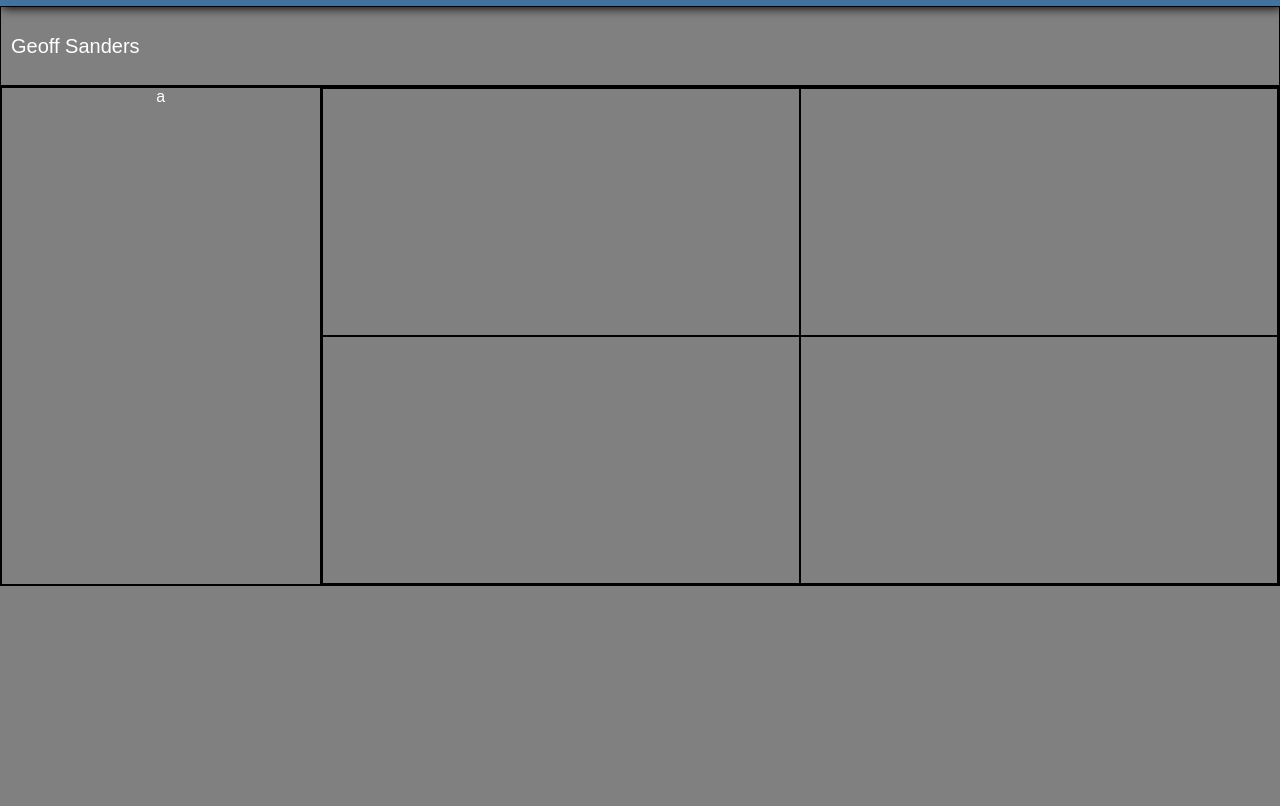
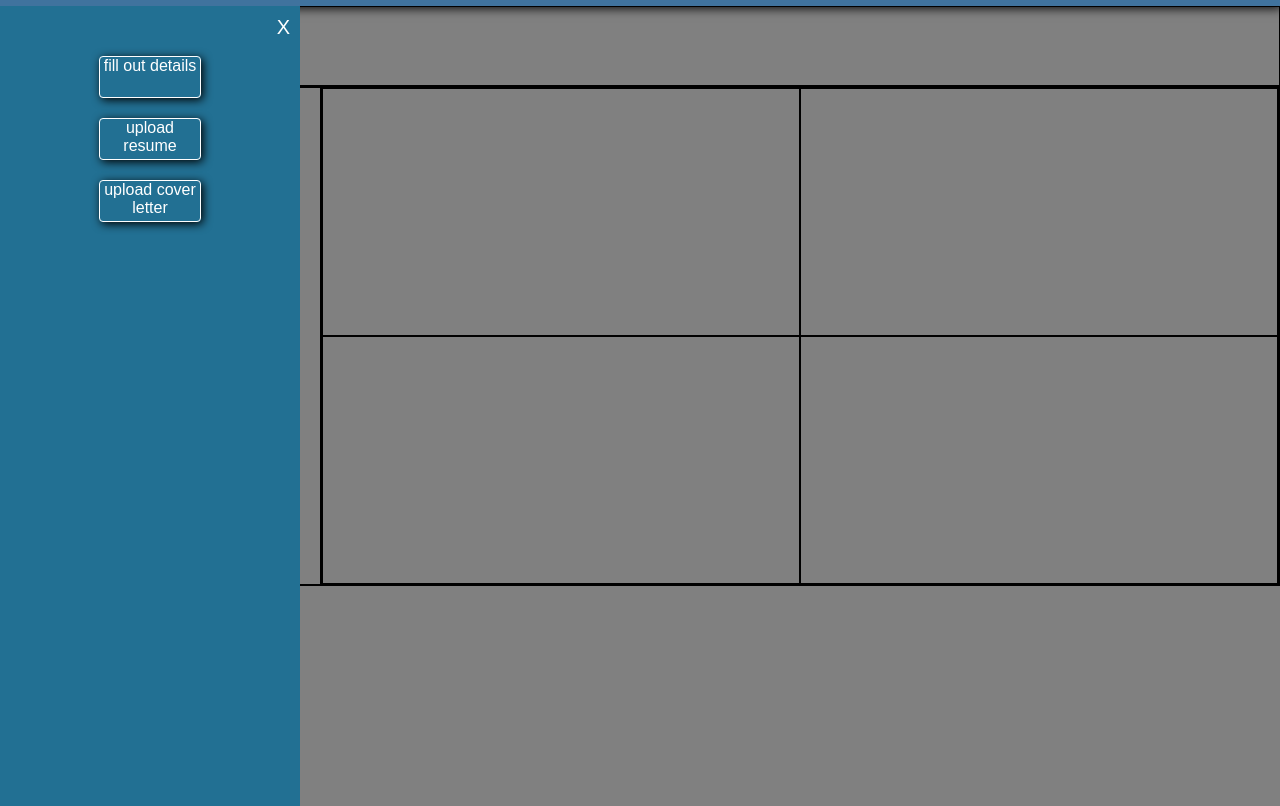
Before and after one commit to sean-mcclure/builders_ai_talentround, a plain HTML site: page index.html in a window 1280 px wide. Both pictures are taken after a click on the button "APPLY". Shown: the part 74-880 px from the top of the page. Before the commit the page ends 800 px from the top, so only its background shows below. Drawn offline with Linux system fonts and the light colour scheme.

Commit message:
lesson 5 - creating a dynamic side menu

```diff
--- /dev/null
+++ b/config.js
@@ -0,0 +1,7 @@
+const config = {
+    side_menu_options : {
+        apply : ["fill out details", "upload resume", "upload cover letter"],
+        screening : [],
+        shortlisting : []
+    }
+};
--- a/index.html
+++ b/index.html
@@ -6,14 +6,9 @@
     <title>TalentRound</title>
     <link rel="stylesheet" href="styles/main.css">
     <script src="scripts/main.js"></script>
+    <script src="config.js"></script>
 </head>
 <body>
-    <!--
-    <h1>TalentRound</h1>
-    <p>An AI Driven Hiring Solution</p>
-    <button id="sign_in_button">SIGN IN</button>
-    -->
-
     <div id="top_banner">
         <img id="banner_logo" src="img/logo .webp">
         <button id="top_banner_button_1" class="top_banner_buttons">APPLY</button>
@@ -32,7 +27,7 @@
           <div id="area_item_1">Geoff Sanders</div>
           <div id="area_item_2">
              <div id="inner_wrapper">
-                <div id="inner_item_1">a</div>
+                <div id="inner_item_1"></div>
                 <div id="inner_item_2">
                     <div id="visual_wrapper">
                         <div id="visual_item_1"></div>
@@ -45,7 +40,10 @@
           </div>
     </div>
 
+    <div id="side_menu">
+        <span id="close_side_menu">X</span>
 
+    </div>
 
 </body>
 </html>
@@ -53,7 +51,7 @@
 <script>
 
     window.onload = function() {
-        main.events();
+        main.side_menu.attach_events();
     }
 
 </script>
--- a/scripts/main.js
+++ b/scripts/main.js
@@ -1,7 +1,31 @@
 const main = {
-    events : function() {
-        document.getElementById("sign_in_button").addEventListener("click", function() {
-            alert("hello")
-        });
+    side_menu : {
+        attach_events : function() {
+            document.querySelectorAll(".top_banner_buttons").forEach(function(elem) {
+                elem.addEventListener("click", function() {
+                    main.side_menu.open_menu({
+                        menu_items : config.side_menu_options[elem.innerText.toLowerCase().trim()]
+                    });
+                });
+            });
+            document.getElementById("close_side_menu").addEventListener("click", function() {
+                main.side_menu.close_menu();
+            });
+        },
+        open_menu : function(options) {
+            options.menu_items.forEach(function(elem, i) {
+                const item = document.createElement("div");
+                item.innerText = elem;
+                item.classList.add("side_menu_items");
+                document.getElementById("side_menu").append(item);
+                if(i === 0) {
+                    item.style.marginTop = "50px";
+                };
+            });
+            document.getElementById("side_menu").classList.add("open");
+        },
+        close_menu : function() {
+            document.getElementById("side_menu").classList.remove("open");
+        }
     }
 };
--- a/styles/main.css
+++ b/styles/main.css
@@ -1,7 +1,10 @@
+:root {
+    --main_blue : #227093;
+}
+
 body {
     font-family: Arial, sans-serif;
     text-align: center;
-    padding: 50px;
     background: grey;
     color: white;
     padding: 0px;
@@ -16,7 +19,7 @@ h1 {
 #sign_in_button {
     border: none;
     border-radius: 4px;
-    background: #227093;
+    background: var(--main_blue);
     color: white;
     font-size: 18px;
     padding: 10px;
@@ -140,3 +143,42 @@ h1 {
 [id^=visual_item_] {
     border: 1px solid black;
 }
+
+#side_menu {
+    width: 300px;
+    height: 100%;
+    background: var(--main_blue);
+    position: absolute;
+    top: 80px;
+    left: 0;
+    transform: translateX(-100%);
+    transition: transform 0.3s ease;
+    z-index: 2;
+    display: flex;
+    align-items: center;
+    justify-content: start;
+    flex-direction: column;
+}
+
+#side_menu.open {
+    transform: translateX(0); /* slide into view */
+}
+
+#close_side_menu {
+    position: absolute;
+    top: 0;
+    right: 0;
+    margin: 10px;
+    font-size: 20px;
+    cursor: pointer;
+}
+
+.side_menu_items {
+    width: 100px;
+    height: 40px;
+    border-radius: 4px;
+    border: 1px solid white;
+    box-shadow: 2px 2px 10px black;
+    margin: 10px;
+    cursor: pointer;
+}
```
